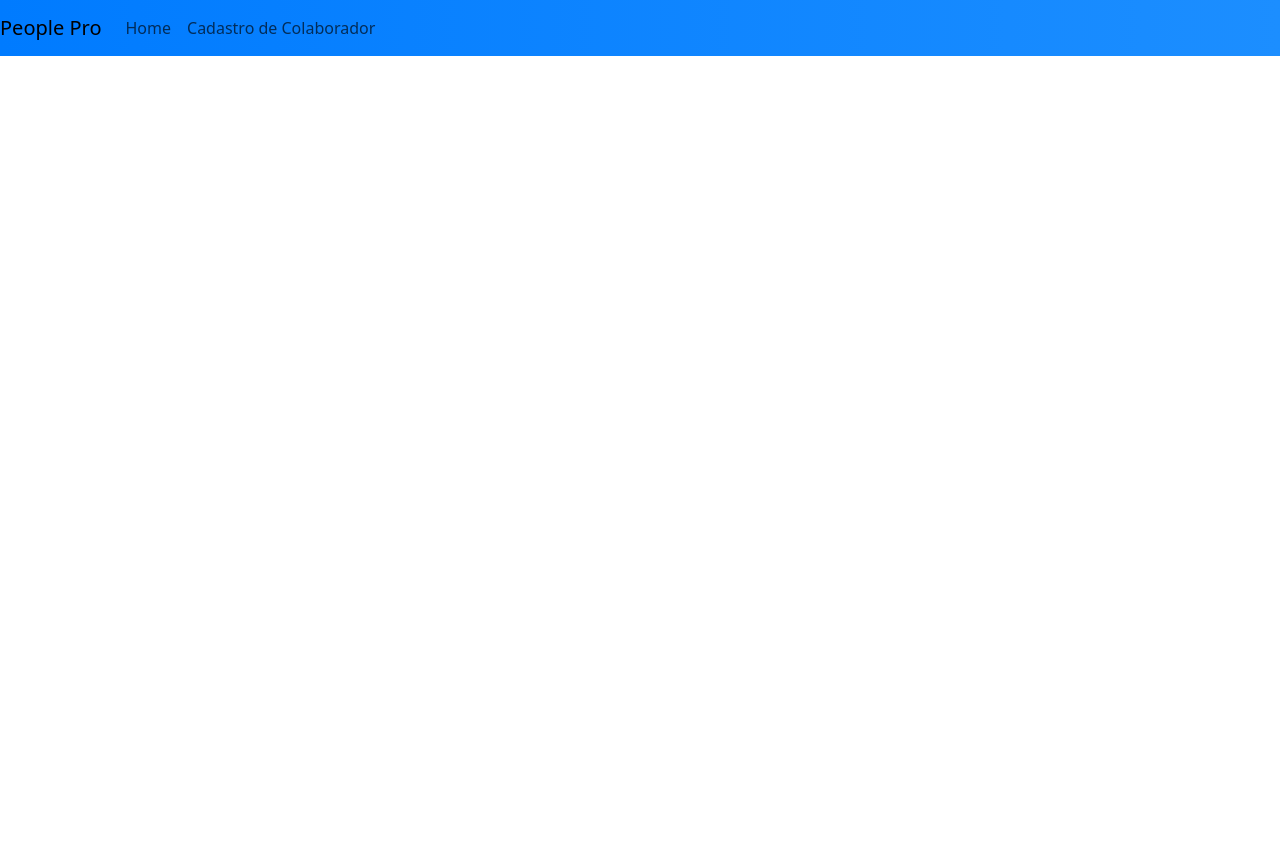
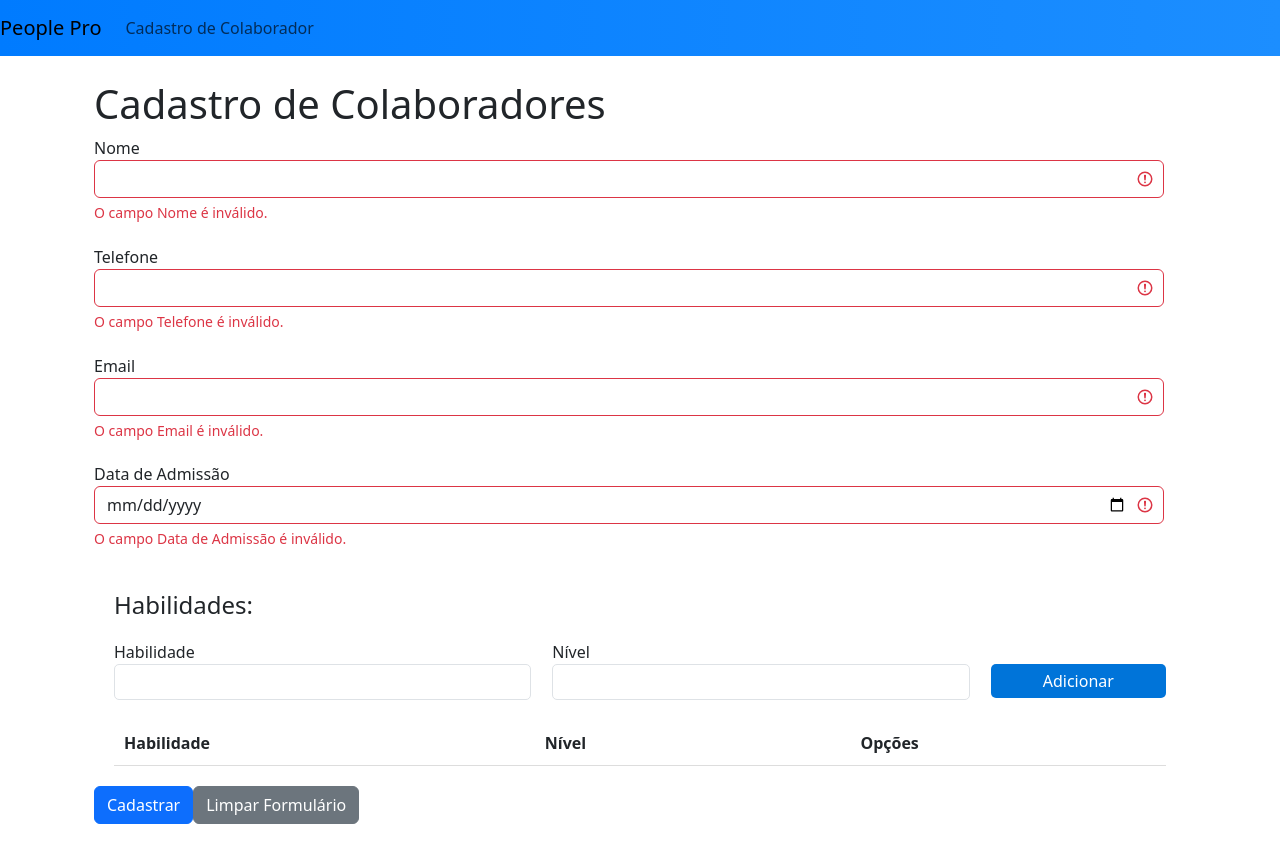
Before and after one commit to gloinho/PeoplePro, a Vue app in the folder people-pro/: page / in a window 1280 px wide. Before the commit the page ends 800 px from the top, so only its background shows below. Built offline with nearby package versions, Linux system fonts and the light colour scheme.

Commit message:
fix: melhoria css, ajuste de tabela, componetização de select

```diff
--- a/people-pro/package.json
+++ b/people-pro/package.json
@@ -12,6 +12,7 @@
   "dependencies": {
     "bootstrap": "^5.3.2",
     "core-js": "^3.8.3",
+    "v-mask": "^2.3.0",
     "vue": "^3.2.36",
     "vue-router": "^4.2.5"
   },
--- a/people-pro/src/App.vue
+++ b/people-pro/src/App.vue
@@ -16,10 +16,7 @@
       <div class="collapse navbar-collapse" id="navbarNav">
         <ul class="navbar-nav">
           <li class="nav-item">
-            <router-link class="nav-link" to="/">Home</router-link>
-          </li>
-          <li class="nav-item">
-            <router-link class="nav-link" to="/cadastro-colaborador">
+            <router-link class="nav-link" to="/">
               Cadastro de Colaborador
             </router-link>
           </li>
--- a/people-pro/src/colaboradores/CadastroColaborador.vue
+++ b/people-pro/src/colaboradores/CadastroColaborador.vue
@@ -1,121 +1,132 @@
 <template>
-  <v-main>
-    <v-container>
   <div class="container">
     <h1>Cadastro de Colaboradores</h1>
     <form @submit.prevent="submitForm">
-          <div class="form-group">
-            <label for="nome">Nome</label>
-            <input
+      <input-field
+        label="Nome"
         type="text"
-              class="form-control"
-              id="nome"
+        input-class="form-control"
+        input-id="colaboradorNome"
         v-model="colaborador.nome"
+        :required="true"
+        :validator="validarNome"
+        :isInvalid="!validarNome"
+      />
+      <input-field
+        label="Telefone"
+        type="tel"
+        input-class="form-control"
+        input-id="colaboradorTelefone"
+        v-model="colaborador.telefone"
+        :validator="validarTelefone"
+        :required="true"
+        :isInvalid="!validarTelefone"
+      />
+      <input-field
+        label="Email"
+        type="email"
+        input-class="form-control"
+        input-id="colaboradorEmail"
+        v-model="colaborador.email"
+        :required="true"
+        :validator="validarEmail"
+      />
+      <input-field
+        label="Data de Admissão"
+        type="date"
+        input-class="form-control"
+        input-id="colaboradorDataAdmissao"
+        v-model="colaborador.dataAdmissao"
+        :required="true"
+        :validator="validarDataAdmissao"
+      />
+
+      <div class="people-pro-container">
+        <h3 class="people-pro-title">Habilidades:</h3>
+        <form class="people-pro-form" @submit.prevent="adicionarHabilidade()">
+          <input-field
+            id="novaHabilidade"
+            type="text"
+            v-model="novaHabilidade"
+            :cols="'col-12 col-md-5'"
             required
-              :class="{ 'is-invalid': !validarNome(colaborador.nome) }"
+            label="Habilidade"
+            input-class="form-control people-pro-form-input"
+            input-id="novaHabilidade"
           />
-            <span
-              v-if="!validarNome(colaborador.nome)"
-              class="invalid-feedback"
+
+          <select-generico
+            :cols="'col-12 col-md-5'"
+            input-class="form-control people-pro-form-input"
+            :input-id="'novoNivel'"
+            :label="'Nível'"
+            :options="nivelOptions"
+            v-model="novoNivel"
+          />
+
+          <button type="submit" class="col-12 col-md-2 people-pro-form-btn btn btn-primary">
+            Adicionar
+          </button>
+        </form>
+        <table class="people-pro-table">
+          <thead>
+            <tr>
+              <th>Habilidade</th>
+              <th>Nível</th>
+              <th>Opções</th>
+            </tr>
+          </thead>
+          <tbody>
+            <tr
+              v-for="(habilidade, index) in colaborador.habilidades"
+              :key="'habilidade_' + index"
             >
-              O campo Nome deve conter pelo menos um nome e um sobrenome com
-              pelo menos 3 caracteres cada.
-            </span>
+              <td>{{ habilidade.nome }}</td>
+              <td>{{ habilidade.nivel }}</td>
+              <td>
+                <button
+                  class="people-pro-btn people-pro-btn-remover"
+                  type="button"
+                  @click.prevent="removerHabilidade(index)"
+                >
+                  Remover
+                </button>
+                <button
+                  class="people-pro-btn people-pro-btn-editar"
+                  type="button"
+                  @click.prevent="editarHabilidade(habilidade)"
+                >
+                  Editar Nível
+                </button>
+              </td>
+            </tr>
+          </tbody>
+        </table>
       </div>
-          <div class="form-group">
-            <label for="telefone">Telefone</label>
-            <input
-              type="tel"
-              class="form-control"
-              id="telefone"
-              v-model="colaborador.telefone"
-              required
-              pattern="[0-9]{10}"
-              :class="{ 'is-invalid': !validarTelefone(colaborador.telefone) }"
-            />
-            <small id="telefoneHelp" class="form-text text-muted">
-              Deve ter 10 dígitos.
-            </small>
-            <span
-              v-if="!validarTelefone(colaborador.telefone)"
-              class="invalid-feedback"
-            >
-              O campo Telefone deve conter apenas números.
-            </span>
-          </div>
-          <div class="form-group">
-            <label for="email">Email</label>
-            <input
-              type="email"
-              class="form-control"
-              id="email"
-              v-model="colaborador.email"
-              required
-              :class="{ 'is-invalid': !validarEmail(colaborador.email) }"
-            />
-            <span
-              v-if="!validarEmail(colaborador.email)"
-              class="invalid-feedback"
-            >
-              O campo Email deve ser válido.
-            </span>
-          </div>
-          <div class="form-group">
-            <label for="dataAdmissao">Data de Admissão</label>
-            <input
-              type="date"
-              class="form-control"
-              id="dataAdmissao"
-              v-model="colaborador.dataAdmissao"
-              required
-              :class="{
-                'is-invalid': !validarDataAdmissao(colaborador.dataAdmissao),
-              }"
-            />
-            <span
-              v-if="!validarDataAdmissao(colaborador.dataAdmissao)"
-              class="invalid-feedback"
-            >
-              O campo Data de Admissão deve ser uma data válida.
-            </span>
-          </div>
-
-          <!-- Componente de tabela de habilidades -->
-          <!-- <tabela-habilidades
-            :habilidades="colaborador.habilidades"
-            @adicionar-habilidade="adicionarHabilidade"
-          /> -->
-
-          <!-- Componente de seleção de contratos -->
-          <!-- <selecao-contratos
-            :contratos-disponiveis="contratosDisponiveis"
-            :contrato-selecionado="colaborador.contrato"
-            @selecionar-contrato="selecionarContrato"
-          /> -->
-
+      <div class="form-actions">
+        <div class="button-container">
           <button type="submit" class="btn btn-primary">Cadastrar</button>
           <button
             type="button"
             class="btn btn-secondary"
-            @click="limparFormulario"
+            @click.prevent="limparFormulario"
           >
             Limpar Formulário
           </button>
+        </div>
+      </div>
     </form>
   </div>
-    </v-container>
-  </v-main>
 </template>
-
 <script>
-// import TabelaHabilidades from './TabelaHabilidades.vue';
-// import SelecaoContratos from './SelecaoContratos.vue';
+import InputField from '../components/InputField.vue';
+import SelectGenerico from '../components/SelectGeneric.vue'; // Importe o novo componente
 
 export default {
   name: 'CadastroColaboradores',
   components: {
-    // TabelaHabilidades,
-    // SelecaoContratos,
+    InputField,
+    SelectGenerico,
   },
   data() {
     return {
@@ -125,55 +136,93 @@ export default {
         email: '',
         dataAdmissao: '',
         habilidades: [],
-        contrato: null,
       },
-      contratosDisponiveis: [
-        { id: 1, nome: 'PJ' },
-        { id: 2, nome: 'CLT' },
+      novaHabilidade: '',
+      novoNivel: 'basico',
+      showEditModal: false,
+      habilidadeSelecionada: null,
+      nivelOptions: [
+        { label: 'Básico', value: 'basico' },
+        { label: 'Intermediário', value: 'intermediario' },
+        { label: 'Avançado', value: 'avancado' },
       ],
     };
   },
   methods: {
     validarNome(nome) {
-      // Validação do campo Nome
-      // Deve conter pelo menos um nome e um sobrenome com pelo menos 3 caracteres cada.
-      const nomes = nome.trim().split(' ');
-      return nomes.length >= 2 && nomes.every((n) => n.length >= 3);
+      return nome.length >= 3;
     },
     validarTelefone(telefone) {
-      // Validação do campo Telefone
-      // Deve conter apenas números.
-      return /^\d+$/.test(telefone);
+      const regex = /^\([0-9]{2}\)\s[0-9]{4,5}-[0-9]{4}$/;
+      return regex.test(telefone);
     },
     validarEmail(email) {
-      // Validação do campo Email
-      // Deve ser um email válido.
-      return /\S+@\S+\.\S+/.test(email);
+      const regex = /^[a-z0-9.]+@[a-z0-9]+\.[a-z]+(\.[a-z]+)?$/i;
+      return regex.test(email);
     },
     validarDataAdmissao(dataAdmissao) {
-      // Validação do campo Data de Admissão
-      // Deve ser uma data válida.
-      return !isNaN(Date.parse(dataAdmissao));
+      const hoje = new Date();
+      const data = new Date(dataAdmissao);
+      return data <= hoje;
     },
-    adicionarHabilidade(habilidade) {
+    adicionarHabilidade() {
+      const habilidade = {
+        nome: this.novaHabilidade,
+        nivel: this.novoNivel,
+      };
       this.colaborador.habilidades.push(habilidade);
+      this.novaHabilidade = '';
+      this.novoNivel = 'basico';
     },
-    selecionarContrato(contrato) {
-      this.colaborador.contrato = contrato;
+    removerHabilidade(index) {
+      this.colaborador.habilidades.splice(index, 1);
     },
-    submitForm() {
-      // Envio do formulário
-      // Aqui você pode enviar os dados do colaborador para o backend ou fazer alguma outra ação necessária.
+    editarHabilidade(habilidade) {
+      this.habilidadeSelecionada = habilidade;
+      this.showEditModal = true;
     },
+    confirmarEdicao() {
+      this.showEditModal = false;
+      this.habilidadeSelecionada = null;
+    },
+    cancelarEdicao() {
+      this.showEditModal = false;
+      this.habilidadeSelecionada = null;
+    },
+    submitForm() {},
     limparFormulario() {
-      // Limpa todos os campos do formulário
-      this.colaborador.nome = '';
-      this.colaborador.telefone = '';
-      this.colaborador.email = '';
-      this.colaborador.dataAdmissao = '';
-      this.colaborador.habilidades = [];
-      this.colaborador.contrato = null;
+      this.colaborador = {
+        nome: '',
+        telefone: '',
+        email: '',
+        dataAdmissao: '',
+        habilidades: [],
+      };
     },
   },
 };
 </script>
+
+<style scoped>
+.people-pro-table {
+  width: 100%;
+  border-collapse: collapse;
+}
+
+.people-pro-table th,
+.people-pro-table td {
+  padding: 10px;
+  text-align: left;
+  border-bottom: 1px solid #ddd;
+}
+
+.people-pro-table th:first-child,
+.people-pro-table td:first-child {
+  width: 40%;
+}
+
+.people-pro-table th:nth-child(2),
+.people-pro-table td:nth-child(2) {
+  width: 30%;
+}
+</style>
--- /dev/null
+++ b/people-pro/src/components/InputField.vue
@@ -0,0 +1,48 @@
+<template>
+  <div :class="cols" style="padding: 0 2% 2% 0;">
+    <label :for="inputId">{{ label }}</label>
+    <input
+      :type="type"
+      :class="[inputClass, { 'is-invalid': !isValid }]"
+      :id="inputId"
+      v-model="localValue"
+      :required="required"
+      @input="handleInput"
+    />
+    <div v-if="!isValid" class="invalid-feedback">
+      O campo {{ label }} é inválido.
+    </div>
+  </div>
+</template>
+
+<script>
+export default {
+  name: 'InputField',
+  props: {
+    label: String,
+    type: String,
+    inputClass: String,
+    inputId: String,
+    value: [String, Number],
+    validator: Function,
+    required: Boolean,
+    isInvalid: Boolean,
+    cols: String,
+  },
+  data() {
+    return {
+      localValue: '',
+    };
+  },
+  computed: {
+    isValid() {
+      return this.validator ? this.validator(this.localValue) : true;
+    },
+  },
+  methods: {
+    handleInput() {
+      this.$emit('input', this.localValue);
+    },
+  },
+};
+</script>
--- /dev/null
+++ b/people-pro/src/components/SelectGeneric.vue
@@ -0,0 +1,40 @@
+<template>
+  <div :class="cols" style="padding: 0 2% 2% 0">
+    <label :for="inputId">{{ label }}</label>
+    <select
+      :id="inputId"
+      :class="[inputClass]"
+      :value="selectedValue"
+      @input="emitValue"
+    >
+      <option
+        v-for="option in options"
+        :key="option.value"
+        :value="option.value"
+      >
+        {{ option.label }}
+      </option>
+    </select>
+  </div>
+</template>
+
+<script>
+export default {
+  props: {
+    options: {
+      type: Array,
+      required: true,
+    },
+    inputId: String,
+    label: String,
+    inputClass: String,
+    selectedValue: String,
+    cols: String,
+  },
+  methods: {
+    emitValue(event) {
+      this.$emit('input', event.target.value);
+    },
+  },
+};
+</script>
--- a/people-pro/src/main.js
+++ b/people-pro/src/main.js
@@ -1,8 +1,10 @@
 import { createApp } from 'vue';
 import App from './App.vue';
 import router from './router';
-import 'bootstrap/dist/css/bootstrap.css'
-import 'bootstrap'
+
+import 'bootstrap/dist/css/bootstrap.css';
+import 'bootstrap';
+import './style.css';
 
 const app = createApp(App);
 app.use(router);
--- a/people-pro/src/router.js
+++ b/people-pro/src/router.js
@@ -5,7 +5,7 @@ const router = createRouter({
   history: createWebHistory(),
   routes: [
     {
-      path: '/cadastro-colaborador',
+      path: '/',
       name: 'CadastroColaborador',
       component: CadastroColaborador,
     },
--- /dev/null
+++ b/people-pro/src/style.css
@@ -0,0 +1,62 @@
+.people-pro-container {
+  margin: 20px;
+}
+
+.people-pro-title {
+  font-size: 24px;
+  margin-bottom: 10px;
+}
+
+.people-pro-form {
+  display: flex;
+  flex-wrap: wrap;
+  margin-top: 20px;
+}
+
+.people-pro-form-input,
+.people-pro-form-select {
+  font-size: 16px;
+  padding: 5px;
+  border-radius: 5px;
+  margin-right: 10px;
+  width: 100%;
+}
+
+.people-pro-form-btn {
+  padding: 5px 10px;
+  border: none;
+  color: #fff;
+  cursor: pointer;
+  border-radius: 5px;
+  background-color: #0074d9;
+  margin-top: 24px;
+  height: 100%;
+}
+
+.people-pro-btn {
+  padding: 5px 10px;
+  border: none;
+  color: #fff;
+  cursor: pointer;
+  border-radius: 5px;
+}
+
+.people-pro-form-btn:hover {
+  background-color: #005ea8;
+}
+
+.people-pro-form-btn:focus {
+  outline: none;
+}
+
+.people-pro-form-btn:active {
+  background-color: #004d91;
+}
+
+.people-pro-btn-remover {
+  background-color: #ff4136;
+}
+
+.people-pro-btn-editar {
+  background-color: #0074d9;
+}
```
Also changed, not shown: people-pro/src/components/ModalGeneric.vue (added, +78 -0 lines), 1 other file (tests, documents, lock files or other folders). Lines whose indentation alone changed are shown as unchanged.
